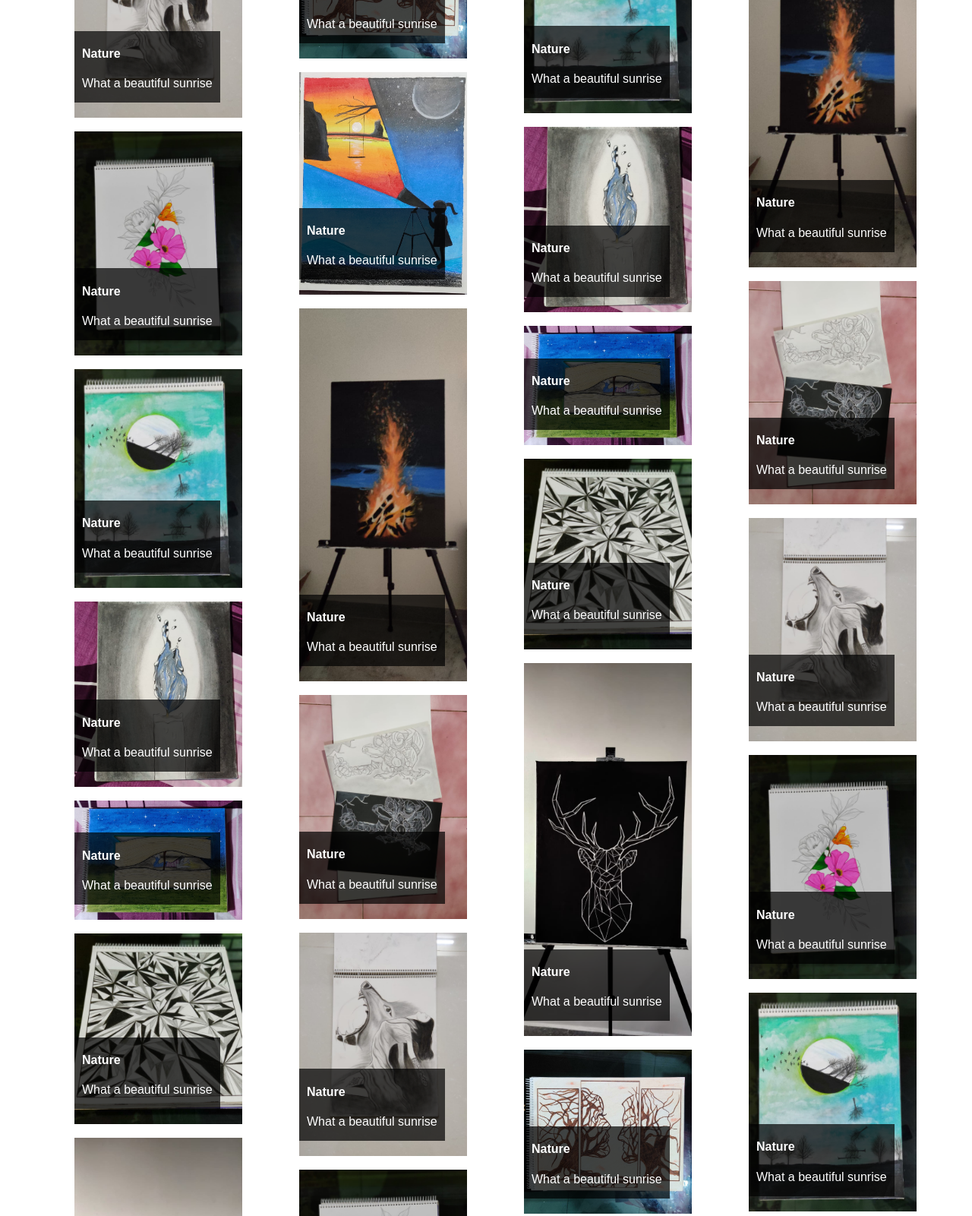
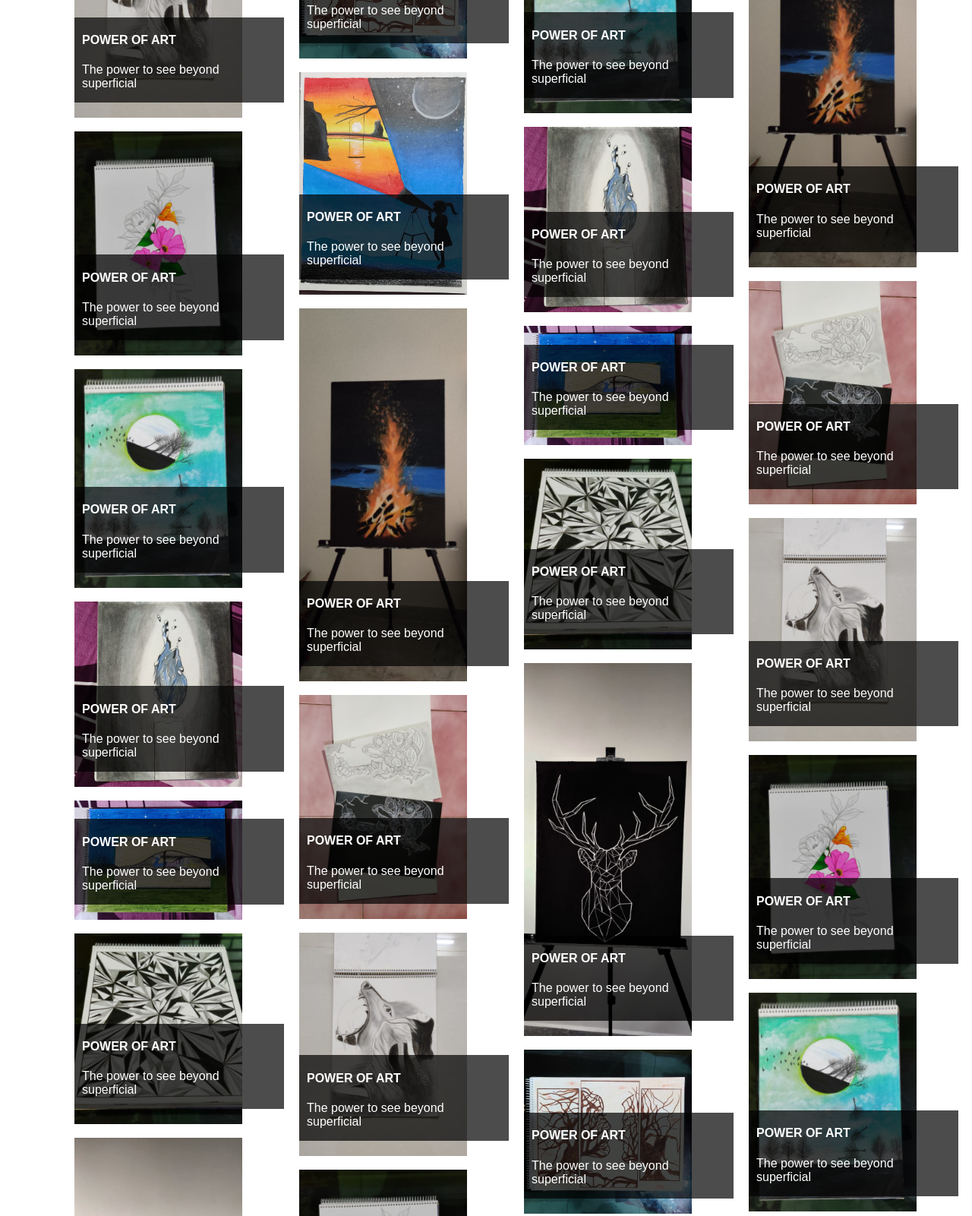
Before and after one commit to shikha-rani-1997/chitra, a plain HTML site: page index.html in a window 1280 px wide. Shown: the part 555-2156 px from the top of the page at 76% size. Drawn offline with Linux system fonts and the light colour scheme.

```diff
--- a/index.html
+++ b/index.html
@@ -44,66 +44,66 @@ align-items: center;
 
 <div class="row">
   <div class="column">
-        <div class="grid"><div class="imgbox"><img src="1.jpeg" style="width:80%" ><div class="text-block"><h4>Nature</h4><p>What a beautiful sunrise</p>
+        <div class="grid"><div class="imgbox"><img src="1.jpeg" style="width:80%" ><div class="text-block"><h4>POWER OF ART</h4><p>The power to see beyond superficial</p>
         </div></div></div>
 
-       <div class="grid"><div class="imgbox"><img src="2.jpeg" style="width:80%" ><div class="text-block"><h4>Nature</h4><p>What a beautiful sunrise</p>
+       <div class="grid"><div class="imgbox"><img src="2.jpeg" style="width:80%" ><div class="text-block"><h4>POWER OF ART</h4><p>The power to see beyond superficial</p>
        </div></div></div>
 
-        <div class="grid"><div class="imgbox"><img src="3.jpeg" style="width:80%"  ><div class="text-block"><h4>Nature</h4><p>What a beautiful sunrise</p>
+        <div class="grid"><div class="imgbox"><img src="3.jpeg" style="width:80%"  ><div class="text-block"><h4>POWER OF ART</h4><p>The power to see beyond superficial</p>
         </div></div></div>
-        <div class="grid"><div class="imgbox"><img src="4.jpeg" style="width:80%"  ><div class="text-block"><h4>Nature</h4><p>What a beautiful sunrise</p>
+        <div class="grid"><div class="imgbox"><img src="4.jpeg" style="width:80%"  ><div class="text-block"><h4>POWER OF ART</h4><p>The power to see beyond superficial</p>
         </div></div></div>
-        <div class="grid"><div class="imgbox"><img src="5.jpeg" style="width:80%"  ><div class="text-block"><h4>Nature</h4><p>What a beautiful sunrise</p>
+        <div class="grid"><div class="imgbox"><img src="5.jpeg" style="width:80%"  ><div class="text-block"><h4>POWER OF ART</h4><p>The power to see beyond superficial</p>
         </div></div></div>
-        <div class="grid"><div class="imgbox"><img src="6.jpeg" style="width:80%"  ><div class="text-block"><h4>Nature</h4><p>What a beautiful sunrise</p>
+        <div class="grid"><div class="imgbox"><img src="6.jpeg" style="width:80%"  ><div class="text-block"><h4>POWER OF ART</h4><p>The power to see beyond superficial</p>
         </div></div></div>
-        <div class="grid"><div class="imgbox"><img src="11.jpeg" style="width:80%"  ><div class="text-block"><h4>Nature</h4><p>What a beautiful sunrise</p>
+        <div class="grid"><div class="imgbox"><img src="11.jpeg" style="width:80%"  ><div class="text-block"><h4>POWER OF ART</h4><p>The power to see beyond superficial</p>
         </div></div></div>
 
   </div>
   <div class="column">
-        <div class="grid"><div class="imgbox"><img src="9.jpeg" style="width:80%"><div class="text-block"><h4>Nature</h4><p>What a beautiful sunrise</p>
+        <div class="grid"><div class="imgbox"><img src="9.jpeg" style="width:80%"><div class="text-block"><h4>POWER OF ART</h4><p>The power to see beyond superficial</p>
         </div></div></div>
-        <div class="grid"><div class="imgbox"><img src="10.jpeg" style="width:80%"><div class="text-block"><h4>Nature</h4><p>What a beautiful sunrise</p>
+        <div class="grid"><div class="imgbox"><img src="10.jpeg" style="width:80%"><div class="text-block"><h4>POWER OF ART</h4><p>The power to see beyond superficial</p>
         </div></div></div>
-        <div class="grid"><div class="imgbox"><img src="12.jpeg" style="width:80%"><div class="text-block"><h4>Nature</h4><p>What a beautiful sunrise</p>
+        <div class="grid"><div class="imgbox"><img src="12.jpeg" style="width:80%"><div class="text-block"><h4>POWER OF ART</h4><p>The power to see beyond superficial</p>
         </div></div></div>
-        <div class="grid"><div class="imgbox"><img src="7.jpeg" style="width:80%"><div class="text-block"><h4>Nature</h4><p>What a beautiful sunrise</p>
+        <div class="grid"><div class="imgbox"><img src="7.jpeg" style="width:80%"><div class="text-block"><h4>POWER OF ART</h4><p>The power to see beyond superficial</p>
         </div></div></div>
-        <div class="grid"><div class="imgbox"><img src="1.jpeg" style="width:80%"><div class="text-block"><h4>Nature</h4><p>What a beautiful sunrise</p>
+        <div class="grid"><div class="imgbox"><img src="1.jpeg" style="width:80%"><div class="text-block"><h4>POWER OF ART</h4><p>The power to see beyond superficial</p>
         </div></div></div>
-        <div class="grid"><div class="imgbox"><img src="2.jpeg" style="width:80%"><div class="text-block"><h4>Nature</h4><p>What a beautiful sunrise</p>
+        <div class="grid"><div class="imgbox"><img src="2.jpeg" style="width:80%"><div class="text-block"><h4>POWER OF ART</h4><p>The power to see beyond superficial</p>
         </div></div></div>
   </div>
   <div class="column">
-        <div class="grid"><div class="imgbox"><img src="3.jpeg" style="width:80%"><div class="text-block"><h4>Nature</h4><p>What a beautiful sunrise</p>
+        <div class="grid"><div class="imgbox"><img src="3.jpeg" style="width:80%"><div class="text-block"><h4>POWER OF ART</h4><p>The power to see beyond superficial</p>
         </div></div></div>
-        <div class="grid"><div class="imgbox"><img src="4.jpeg" style="width:80%"><div class="text-block"><h4>Nature</h4><p>What a beautiful sunrise</p>
+        <div class="grid"><div class="imgbox"><img src="4.jpeg" style="width:80%"><div class="text-block"><h4>POWER OF ART</h4><p>The power to see beyond superficial</p>
         </div></div></div>
-        <div class="grid"><div class="imgbox"><img src="5.jpeg" style="width:80%"><div class="text-block"><h4>Nature</h4><p>What a beautiful sunrise</p>
+        <div class="grid"><div class="imgbox"><img src="5.jpeg" style="width:80%"><div class="text-block"><h4>POWER OF ART</h4><p>The power to see beyond superficial</p>
         </div></div></div>
-        <div class="grid"><div class="imgbox"><img src="6.jpeg" style="width:80%"><div class="text-block"><h4>Nature</h4><p>What a beautiful sunrise</p>
+        <div class="grid"><div class="imgbox"><img src="6.jpeg" style="width:80%"><div class="text-block"><h4>POWER OF ART</h4><p>The power to see beyond superficial</p>
         </div></div></div>
-        <div class="grid"><div class="imgbox"><img src="11.jpeg" style="width:80%"><div class="text-block"><h4>Nature</h4><p>What a beautiful sunrise</p>
+        <div class="grid"><div class="imgbox"><img src="11.jpeg" style="width:80%"><div class="text-block"><h4>POWER OF ART</h4><p>The power to see beyond superficial</p>
         </div></div></div>
-        <div class="grid"><div class="imgbox"><img src="9.jpeg" style="width:80%"><div class="text-block"><h4>Nature</h4><p>What a beautiful sunrise</p>
+        <div class="grid"><div class="imgbox"><img src="9.jpeg" style="width:80%"><div class="text-block"><h4>POWER OF ART</h4><p>The power to see beyond superficial</p>
         </div></div></div>
-        <div class="grid"><div class="imgbox"><img src="10.jpeg" style="width:80%"><div class="text-block"><h4>Nature</h4><p>What a beautiful sunrise</p>
+        <div class="grid"><div class="imgbox"><img src="10.jpeg" style="width:80%"><div class="text-block"><h4>POWER OF ART</h4><p>The power to see beyond superficial</p>
         </div></div></div>
   </div>
   <div class="column">
-        <div class="grid"><div class="imgbox"><img src="12.jpeg" style="width:80%"><div class="text-block"><h4>Nature</h4><p>What a beautiful sunrise</p>
+        <div class="grid"><div class="imgbox"><img src="12.jpeg" style="width:80%"><div class="text-block"><h4>POWER OF ART</h4><p>The power to see beyond superficial</p>
         </div></div></div>
-        <div class="grid"><div class="imgbox"><img src="7.jpeg" style="width:80%"><div class="text-block"><h4>Nature</h4><p>What a beautiful sunrise</p>
+        <div class="grid"><div class="imgbox"><img src="7.jpeg" style="width:80%"><div class="text-block"><h4>POWER OF ART</h4><p>The power to see beyond superficial</p>
         </div></div></div>
-        <div class="grid"><div class="imgbox"><img src="1.jpeg" style="width:80%"><div class="text-block"><h4>Nature</h4><p>What a beautiful sunrise</p>
+        <div class="grid"><div class="imgbox"><img src="1.jpeg" style="width:80%"><div class="text-block"><h4>POWER OF ART</h4><p>The power to see beyond superficial</p>
         </div></div></div>
-        <div class="grid"><div class="imgbox"><img src="2.jpeg" style="width:80%"><div class="text-block"><h4>Nature</h4><p>What a beautiful sunrise</p>
+        <div class="grid"><div class="imgbox"><img src="2.jpeg" style="width:80%"><div class="text-block"><h4>POWER OF ART</h4><p>The power to see beyond superficial</p>
         </div></div></div>
-        <div class="grid"><div class="imgbox"><img src="3.jpeg" style="width:80%"><div class="text-block"><h4>Nature</h4><p>What a beautiful sunrise</p>
+        <div class="grid"><div class="imgbox"><img src="3.jpeg" style="width:80%"><div class="text-block"><h4>POWER OF ART</h4><p>The power to see beyond superficial</p>
         </div></div></div>
-        <div class="grid"><div class="imgbox"><img src="4.jpeg" style="width:80%"><div class="text-block"><h4>Nature</h4><p>What a beautiful sunrise</p>
+        <div class="grid"><div class="imgbox"><img src="4.jpeg" style="width:80%"><div class="text-block"><h4>POWER OF ART</h4><p>The power to see beyond superficial</p>
         </div></div></div>
   </div>
 </div>
```
